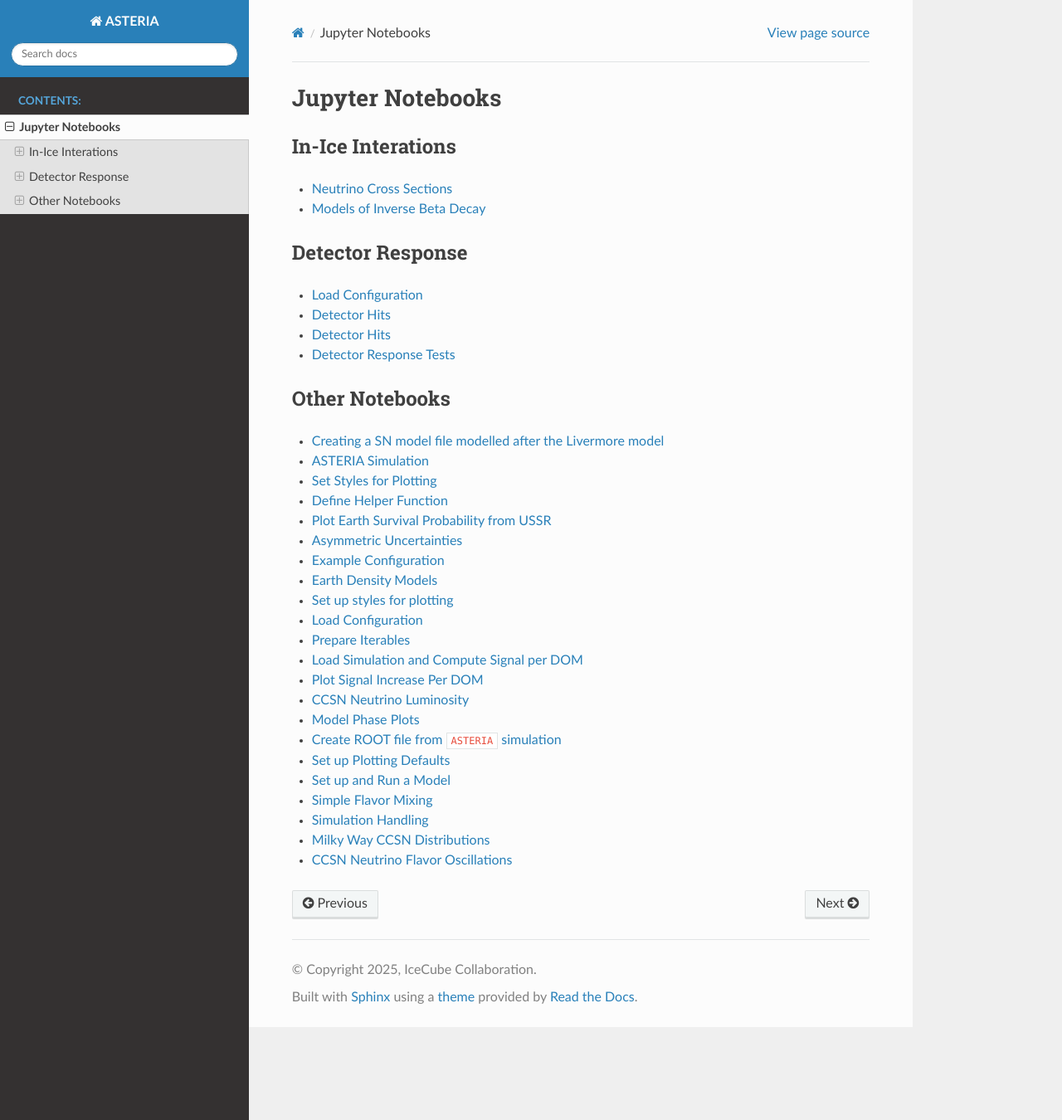
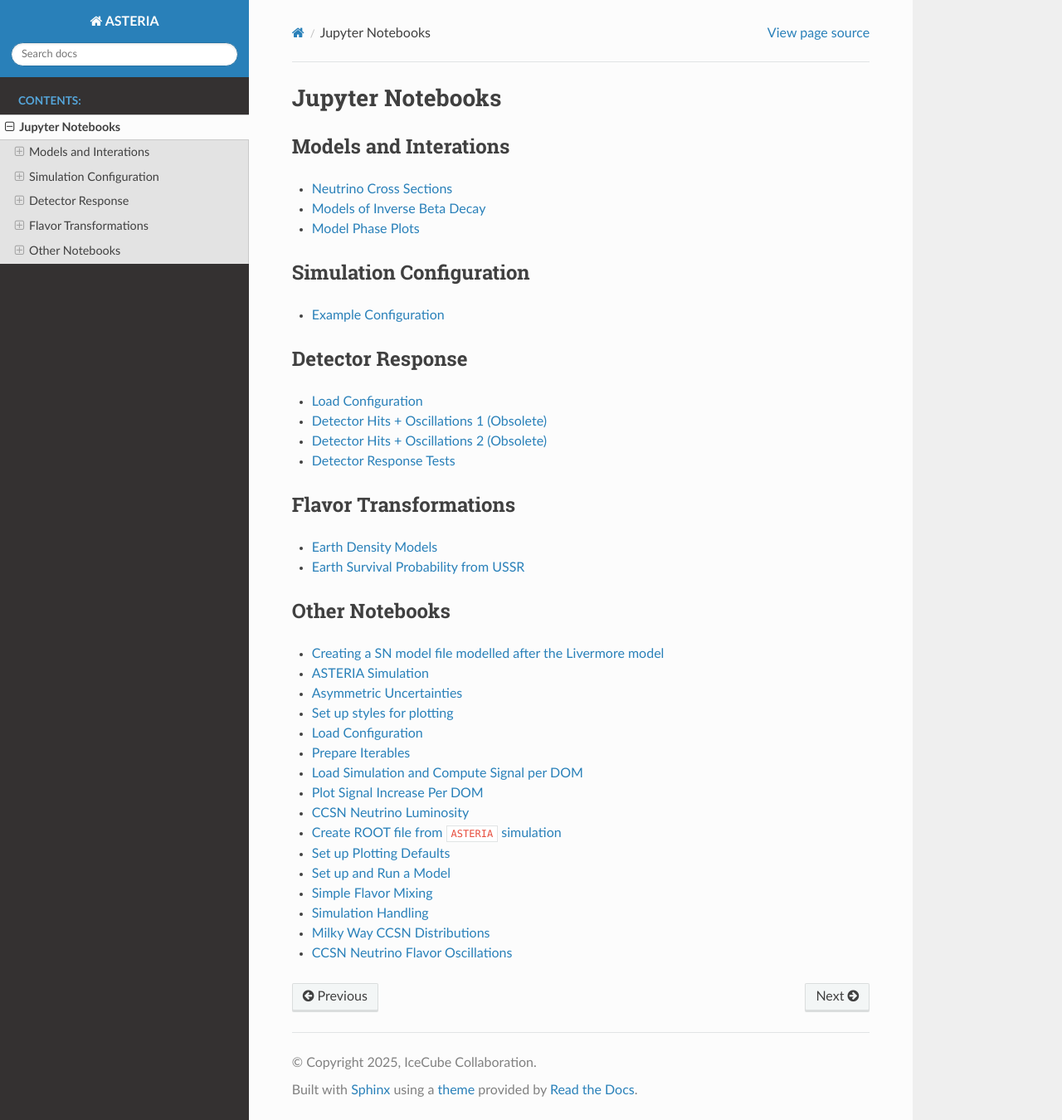
Before and after one commit to icecube/ASTERIA, a Sphinx documentation site: the page built from docs/source/notebooks.rst, in a window 1280 px wide and 1350 px high. Shown: the whole window at 83% size. Built offline with Sphinx 7.4.7 and the Read the Docs theme 3.1.0, drawn with Linux system fonts in a browser that asks for light colours.

Commit message:
Update notebook titles and organization.

```diff
--- a/docs/source/notebooks.rst
+++ b/docs/source/notebooks.rst
@@ -1,14 +1,23 @@
 Jupyter Notebooks
 =================
 
-In-Ice Interations
-------------------
+Models and Interations
+----------------------
 
 .. toctree::
     :maxdepth: 1
 
     nb/cross_sections.ipynb
     nb/inverse_beta_decay.ipynb
+    nb/model_phase_plots.ipynb
+
+Simulation Configuration
+------------------------
+
+.. toctree::
+    :maxdepth: 1
+
+    nb/config_example.ipynb
 
 Detector Response
 -----------------
@@ -19,6 +28,15 @@
 
     nb/detector*
 
+Flavor Transformations
+----------------------
+
+.. toctree::
+    :maxdepth: 1
+
+    nb/earth_models.ipynb
+    nb/PiegsaEarthOscillations.ipynb
+
 Other Notebooks
 ---------------
 
```
Also changed, not shown: other parts of docs/source/notebooks.rst (+0 -4 lines), docs/source/nb/PiegsaEarthOscillations.ipynb, docs/source/nb/detector_hits.ipynb, docs/source/nb/detector_hits_file.ipynb.
